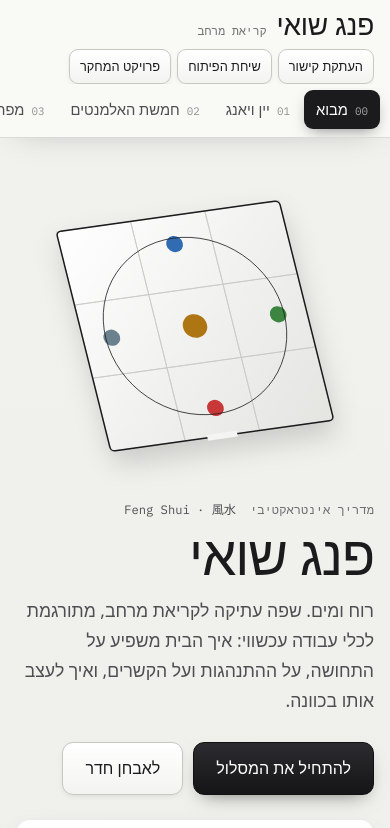
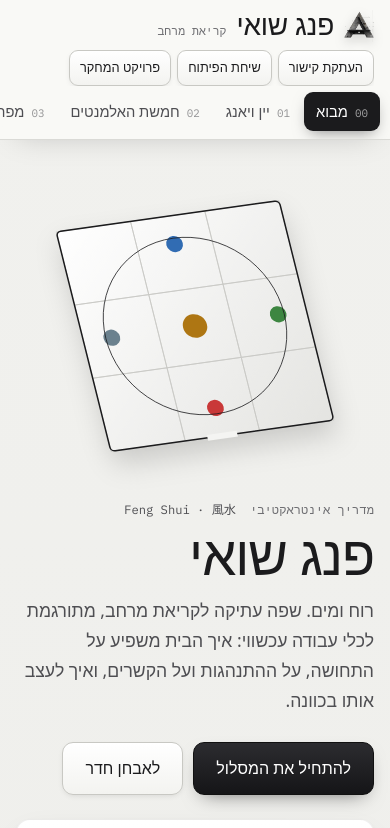
Before and after one commit to Anat1969/Feng-Shui-GH, a React (Vite) app: page / in a window 390 px wide. Shown: the top 828 px of the page. Built offline with nearby package versions, Linux system fonts and the light colour scheme; a web font is replaced by a local one.

Commit message:
Add Anat's logo to the header, with transparent background
Co-Authored-By: Claude Opus 5.5 <noreply@anthropic.com>
Claude-Session: https://claude.ai/code/session_01WQn7g4fckqruiTsjM7GMoi

```diff
--- a/public/sw.js
+++ b/public/sw.js
@@ -1,5 +1,5 @@
 /* מטמון פשוט: הדף תמיד מהרשת כשאפשר, תמונות וקבצי בנייה מהמטמון */
-const CACHE = "fengshui-v1";
+const CACHE = "fengshui-v2";
 
 self.addEventListener("install", e => self.skipWaiting());
 self.addEventListener("activate", e => {
--- a/src/components/Nav.jsx
+++ b/src/components/Nav.jsx
@@ -44,6 +44,7 @@ export default function Nav({ current }) {
     <nav className="topbar" aria-label="ניווט ראשי">
       <div className="topbar-row">
         <a className="brand" href="#" onClick={e => { e.preventDefault(); go(""); }}>
+          <img className="brand-logo" src="/logo.png" alt="הלוגו של ענת שטיבלמן" width="108" height="115" />
           <span className="brand-name">פנג שואי</span>
           <span className="brand-sub">קריאת מרחב</span>
         </a>
--- a/src/styles.css
+++ b/src/styles.css
@@ -52,6 +52,7 @@ p:last-child { margin-bottom: 0; }
   max-width: 1240px; margin: 0 auto; padding: 12px 24px 6px;
 }
 .brand { display: flex; align-items: baseline; gap: 10px; text-decoration: none; color: var(--ink); min-width: 0; }
+.brand-logo { width: auto; height: 40px; align-self: center; filter: drop-shadow(0 4px 6px rgba(0,0,0,.18)); }
 .brand-name { font-weight: 200; font-size: 1.75rem; letter-spacing: -.01em; line-height: 1; }
 .brand-sub { font-family: var(--mono); font-size: .72rem; color: var(--ink-3); white-space: nowrap; }
 .actions { display: flex; gap: 6px; flex-wrap: wrap; justify-content: flex-end; min-width: 0; }
@@ -348,6 +349,7 @@ p:last-child { margin-bottom: 0; }
 @media (max-width: 640px) {
   :root { --nav-h: 142px; }
   .topbar-row { flex-direction: column; align-items: stretch; padding: 10px 16px 4px; gap: 8px; }
+  .brand-logo { height: 32px; }
   .actions { justify-content: flex-start; flex-wrap: nowrap; overflow-x: auto; scrollbar-width: none; }
   .actions::-webkit-scrollbar { display: none; }
   .actions .btn { flex: 0 0 auto; padding: 6px 10px; font-size: .8rem; }
```
Also changed, not shown: public/logo.png (added), 1 other file (tests, documents, lock files or other folders).
